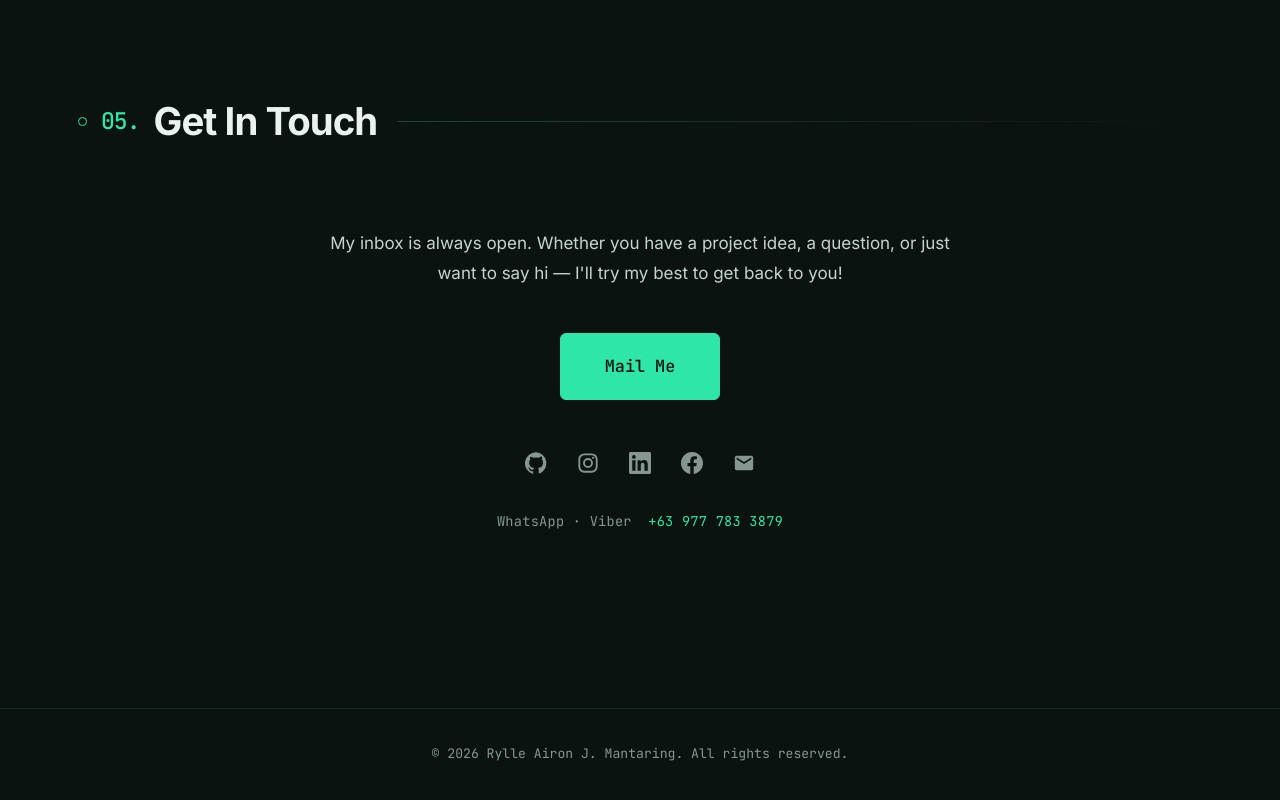
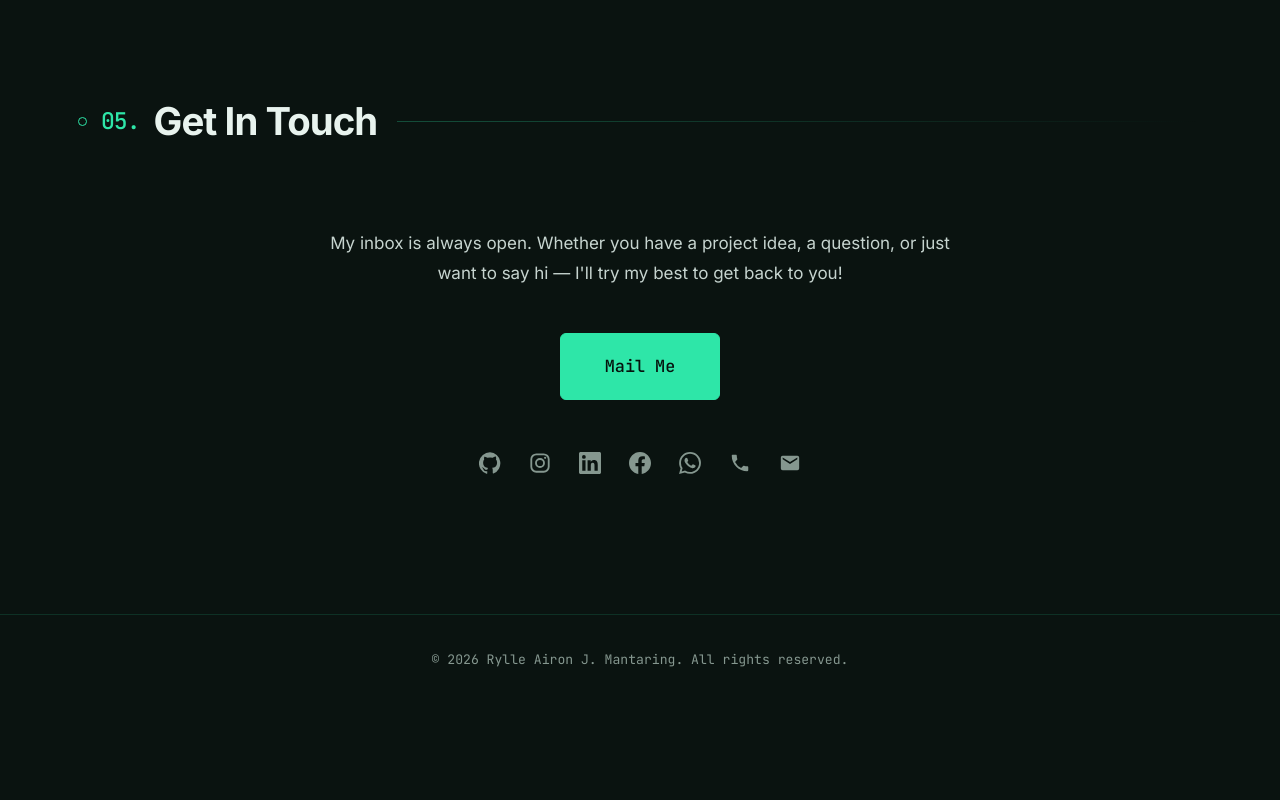
Before and after one commit to RylleLang/Portfolio, a plain HTML site: page index.html in a window 1280 px wide. Shown: the part 7951-8751 px from the top of the page. After the commit the page ends 8667 px from the top, so only its background shows below. Drawn offline with Linux system fonts and the light colour scheme.

Commit message:
Replace phone number text with WhatsApp and Viber icons
The mobile number is no longer rendered as visible text. Both targets are
base64-encoded in data-url and opened by main.js, matching the existing
Facebook button, so the digits stay out of the markup and the hover status
bar. Also adds the Instagram link.

Co-Authored-By: Claude Opus 5 <noreply@anthropic.com>

```diff
--- a/css/styles.css
+++ b/css/styles.css
@@ -508,7 +508,14 @@ strong { color: var(--text-bright); font-weight: 600; }
 /* ═══════════════════ CONTACT ═══════════════════ */
 .contact { max-width: 620px; margin-inline: auto; text-align: center; padding-block: 30px 20px; }
 .contact p { margin-bottom: 44px; }
-.socials { display: flex; align-items: center; justify-content: center; gap: 30px; margin-top: 52px; }
+.socials {
+  display: flex;
+  align-items: center;
+  justify-content: center;
+  flex-wrap: wrap;
+  gap: 28px;
+  margin-top: 52px;
+}
 .socials a,
 .socials .social-btn {
   color: var(--text-muted);
@@ -517,15 +524,6 @@ strong { color: var(--text-bright); font-weight: 600; }
 }
 .socials a:hover,
 .socials .social-btn:hover { color: var(--accent); transform: translateY(-4px); }
-
-.contact__phone {
-  margin: 26px 0 0;
-  font-size: 0.85rem;
-  color: var(--text-muted);
-  letter-spacing: 0.02em;
-}
-.contact__phone a { margin-left: 8px; }
-.contact__phone a:hover { color: var(--text-bright); }
 
 /* button styled to match the anchor siblings */
 .social-btn {
--- a/index.html
+++ b/index.html
@@ -516,15 +516,27 @@
               <svg viewBox="0 0 24 24" width="22" height="22" fill="currentColor" aria-hidden="true"><path d="M20.45 20.45h-3.55v-5.57c0-1.33-.03-3.04-1.85-3.04-1.86 0-2.15 1.45-2.15 2.94v5.67H9.35V9h3.41v1.56h.05a3.74 3.74 0 0 1 3.37-1.85c3.6 0 4.27 2.37 4.27 5.46v6.28ZM5.34 7.43a2.06 2.06 0 1 1 0-4.12 2.06 2.06 0 0 1 0 4.12ZM7.12 20.45H3.56V9h3.56v11.45ZM22.22 0H1.77C.79 0 0 .77 0 1.72v20.56C0 23.23.79 24 1.77 24h20.45c.98 0 1.78-.77 1.78-1.72V1.72C24 .77 23.2 0 22.22 0Z"/></svg>
             </a>
           </li>
-          <!-- Facebook: rendered as a button, not an <a>, so the profile URL does not
-               appear in the markup or in the browser's hover status bar. The address is
-               base64-encoded in data-fb and opened by js/main.js on click.
-               NOTE: this only hides it before the click — the URL is still visible in the
-               address bar once the profile opens. Changing the FB username is the real fix. -->
+          <!-- These are <button>s rather than <a>s so their targets stay out of the markup
+               and out of the browser's hover status bar. Each target is base64-encoded in
+               data-url and opened by js/main.js on click.
+               NOTE: obfuscation, not secrecy — the address is visible once the app or page
+               opens, and anyone using DevTools can decode it. -->
           <li>
             <button class="social-btn" type="button" aria-label="Facebook"
-                    data-fb="aHR0cHM6Ly93d3cuZmFjZWJvb2suY29tL3RhbmdpbmFtb2tpZGluaw==">
+                    data-url="aHR0cHM6Ly93d3cuZmFjZWJvb2suY29tL3RhbmdpbmFtb2tpZGluaw==">
               <svg viewBox="0 0 24 24" width="22" height="22" fill="currentColor" aria-hidden="true"><path d="M24 12.07C24 5.4 18.63 0 12 0S0 5.4 0 12.07C0 18.1 4.39 23.1 10.13 24v-8.44H7.08v-3.49h3.05V9.41c0-3.02 1.79-4.69 4.53-4.69 1.31 0 2.68.24 2.68.24v2.97h-1.51c-1.49 0-1.96.93-1.96 1.89v2.25h3.33l-.53 3.49h-2.8V24C19.61 23.1 24 18.1 24 12.07Z"/></svg>
+            </button>
+          </li>
+          <li>
+            <button class="social-btn" type="button" aria-label="WhatsApp"
+                    data-url="aHR0cHM6Ly93YS5tZS82Mzk3Nzc4MzM4Nzk=">
+              <svg viewBox="0 0 24 24" width="22" height="22" fill="currentColor" aria-hidden="true"><path d="M17.472 14.382c-.297-.149-1.758-.867-2.03-.967-.273-.099-.471-.148-.67.15-.197.297-.767.966-.94 1.164-.173.199-.347.223-.644.075-.297-.15-1.255-.463-2.39-1.475-.883-.788-1.48-1.761-1.653-2.059-.173-.297-.018-.458.13-.606.134-.133.298-.347.446-.52.149-.174.198-.298.298-.497.099-.198.05-.371-.025-.52-.075-.149-.669-1.612-.916-2.207-.242-.579-.487-.5-.669-.51l-.57-.01c-.198 0-.52.074-.792.372-.272.297-1.04 1.016-1.04 2.479 0 1.462 1.065 2.875 1.213 3.074.149.198 2.096 3.2 5.077 4.487.709.306 1.262.489 1.694.625.712.227 1.36.195 1.871.118.571-.085 1.758-.719 2.006-1.413.248-.694.248-1.289.173-1.413-.074-.124-.272-.198-.57-.347m-5.421 7.403h-.004a9.87 9.87 0 01-5.031-1.378l-.361-.214-3.741.982.998-3.648-.235-.374a9.86 9.86 0 01-1.51-5.26c.001-5.45 4.436-9.884 9.888-9.884 2.64 0 5.122 1.03 6.988 2.898a9.825 9.825 0 012.893 6.994c-.003 5.45-4.437 9.884-9.885 9.884m8.413-18.297A11.815 11.815 0 0012.05 0C5.495 0 .16 5.335.157 11.892c0 2.096.547 4.142 1.588 5.945L.057 24l6.305-1.654a11.882 11.882 0 005.683 1.448h.005c6.554 0 11.89-5.335 11.893-11.893a11.821 11.821 0 00-3.48-8.413Z"/></svg>
+            </button>
+          </li>
+          <li>
+            <button class="social-btn" type="button" aria-label="Viber"
+                    data-url="dmliZXI6Ly9jaGF0P251bWJlcj0lMkI2Mzk3Nzc4MzM4Nzk=">
+              <svg viewBox="0 0 24 24" width="22" height="22" fill="currentColor" aria-hidden="true"><path d="M6.62 10.79a15.05 15.05 0 0 0 6.59 6.59l2.2-2.2c.28-.28.68-.36 1.02-.25 1.12.37 2.33.57 3.57.57.55 0 1 .45 1 1V20c0 .55-.45 1-1 1C10.6 21 3 13.4 3 4c0-.55.45-1 1-1h3.5c.55 0 1 .45 1 1 0 1.24.2 2.45.57 3.57.11.35.03.74-.25 1.02l-2.2 2.2Z"/></svg>
             </button>
           </li>
           <li>
@@ -533,11 +545,6 @@
             </a>
           </li>
         </ul>
-
-        <p class="contact__phone mono">
-          WhatsApp &middot; Viber
-          <a href="https://wa.me/639777833879" target="_blank" rel="noopener">+63 977 783 3879</a>
-        </p>
       </div>
     </section>
   </main>
--- a/js/main.js
+++ b/js/main.js
@@ -120,17 +120,23 @@
   }
 
   /* ── social buttons with a non-visible target ────────── */
-  var socialBtns = document.querySelectorAll(".social-btn[data-fb]");
+  var socialBtns = document.querySelectorAll(".social-btn[data-url]");
 
   Array.prototype.forEach.call(socialBtns, function (btn) {
     btn.addEventListener("click", function () {
       var url;
       try {
-        url = atob(btn.getAttribute("data-fb"));
+        url = atob(btn.getAttribute("data-url"));
       } catch (e) {
         return;
       }
-      window.open(url, "_blank", "noopener,noreferrer");
+      // app deep links (viber:) must stay in the current tab — window.open
+      // leaves an orphaned blank tab behind when the handler takes over
+      if (/^https?:/i.test(url)) {
+        window.open(url, "_blank", "noopener,noreferrer");
+      } else {
+        window.location.href = url;
+      }
     });
   });
 
```
